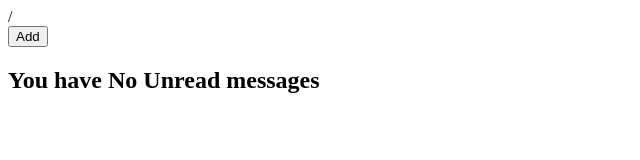
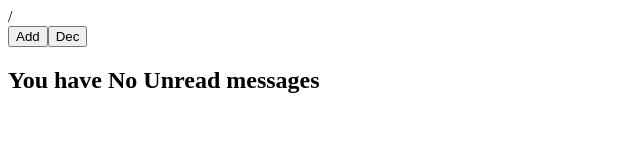
Before and after one commit to Deepak9242/react-xerfch, a React (Create React App) app: page / in a window 1280 px wide. Shown: the top 160 px of the page, without its empty margins (0-640 px from the left). Built offline with nearby package versions, Linux system fonts and the light colour scheme.

Commit message:
decrement_added

```diff
--- a/src/App.js
+++ b/src/App.js
@@ -26,6 +26,7 @@ export class MailControl extends React.Component {
   constructor(props) {
     super(props);
     this.handleClick = this.handleClick.bind(this);
+    this.handleBack = this.handleBack.bind(this);
     this.state = {
       num: 0
     };
@@ -37,10 +38,20 @@ export class MailControl extends React.Component {
     }));
   }
 
+  handleBack() {
+    if (this.state.num > 0) {
+      this.setState(state => ({
+        num: state.num - 1
+      }));
+    }
+  }
+
   render() {
     return (
       <div>
         <button onClick={this.handleClick}> Add </button>
+
+        <button onClick={this.handleBack}> Dec </button>
         <MailBox number={this.state.num} />
       </div>
     );
```
